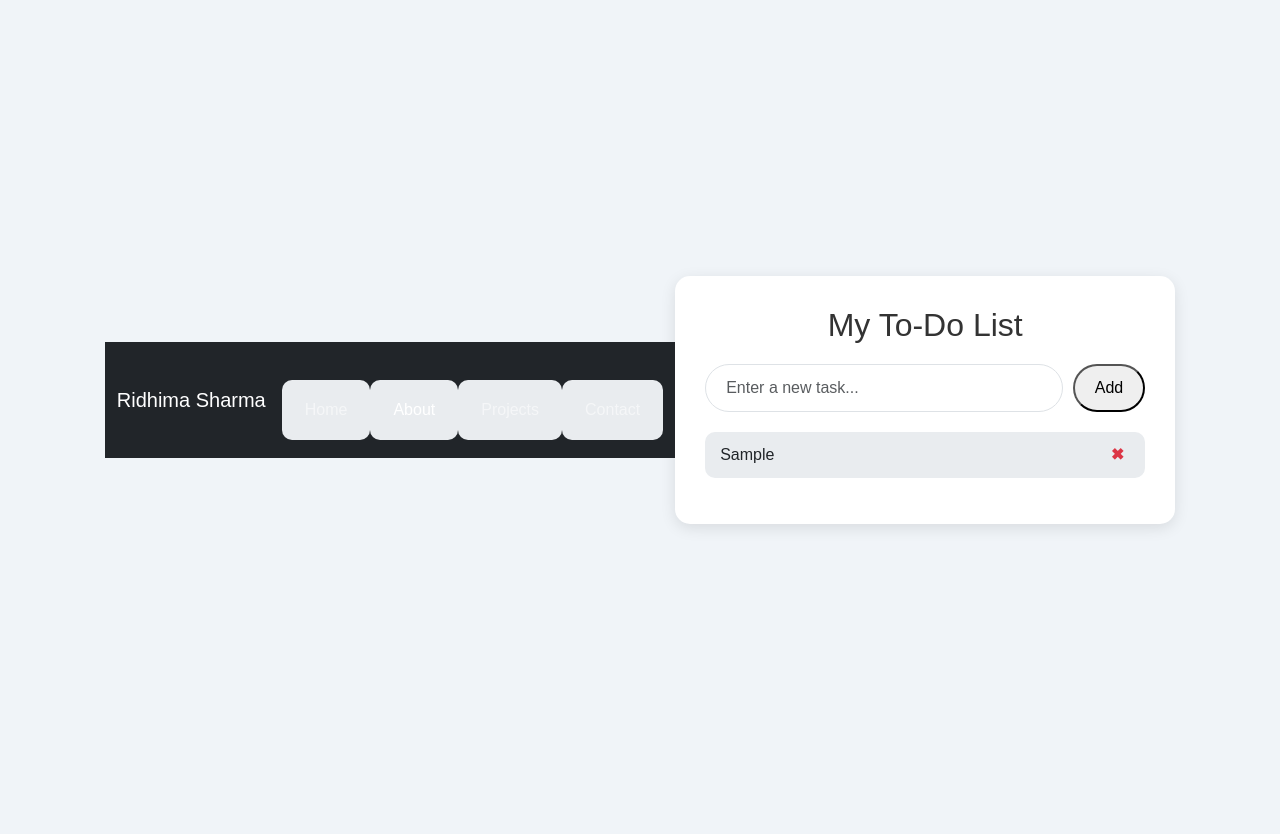
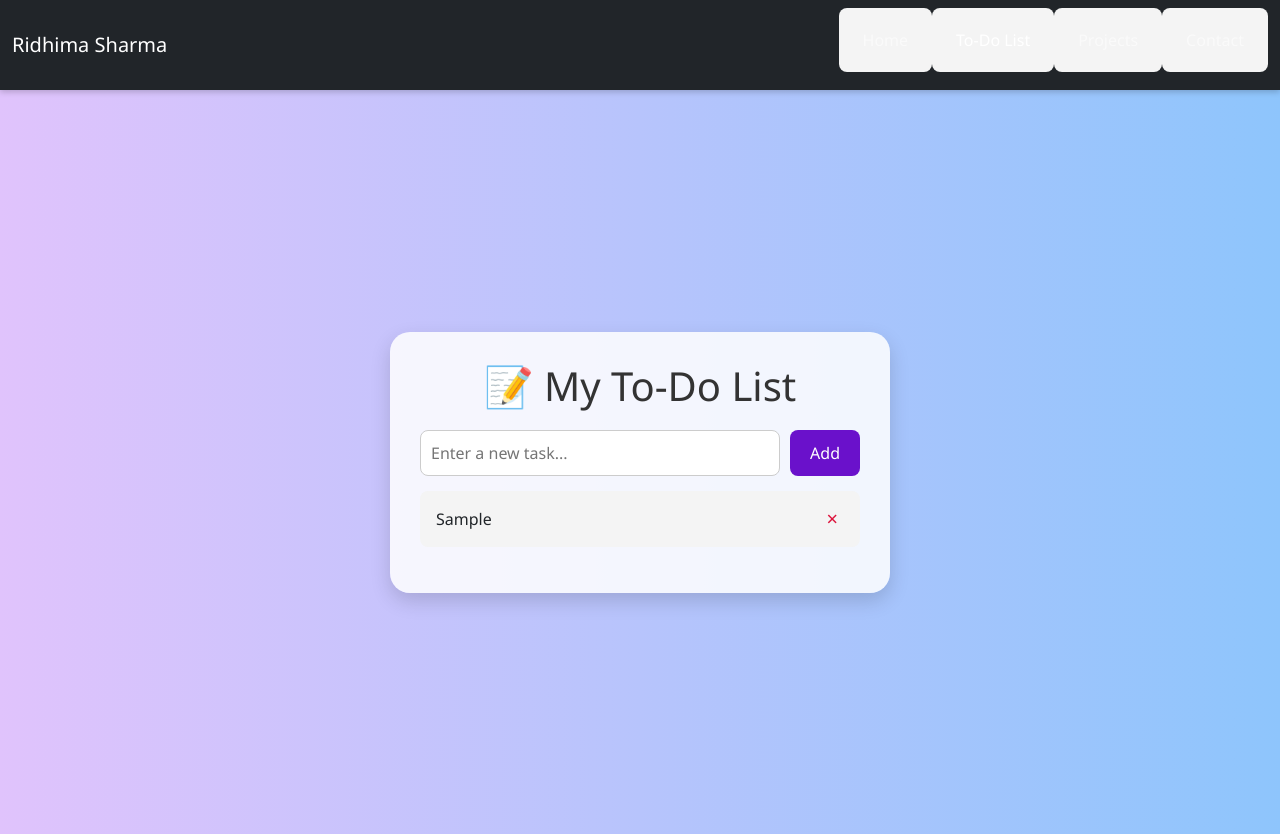
Before and after one commit to Ridhimaa0827/Alfido-Tech-Intern, a plain HTML site: page contactus.html in a window 1280 px wide. Both pictures are taken after typing "Sample" into the empty fields and a click on the button "Add". Before the commit the page ends 800 px from the top, so only its background shows below. Drawn offline with nearby package versions, Linux system fonts and the light colour scheme.

Commit message:
Update todo.html

```diff
--- a/contactus.html
+++ b/contactus.html
@@ -1,75 +1,98 @@
 <!DOCTYPE html>
 <html lang="en">
-
 <head>
   <meta charset="UTF-8" />
-    <meta name="viewport" content="width=device-width, initial-scale=1.0" />
-    <title>To-Do List App</title>
-    <link href="https://cdn.jsdelivr.net/npm/bootstrap@5.3.0/dist/css/bootstrap.min.css" rel="stylesheet" />
+  <meta name="viewport" content="width=device-width, initial-scale=1.0"/>
+  <title>To-Do List</title>
+  <link href="https://cdn.jsdelivr.net/npm/bootstrap@5.3.0/dist/css/bootstrap.min.css" rel="stylesheet"/>
   <style>
     body {
-            background: #f0f4f8;
-            font-family: 'Sagoe UI', sans-serif;
+      margin: 0;
+      font-family: 'Segoe UI', sans-serif;
+      background: linear-gradient(to right, #e0c3fc, #8ec5fc);
+    }
+
+    nav {
+      box-shadow: 0 2px 6px rgba(0, 0, 0, 0.2);
+    }
+
+    main {
+      height: calc(100vh - 56px);
       display: flex;
+      flex-direction: column;
       justify-content: center;
       align-items: center;
-            height: 100vh;
+      padding: 20px;
+      text-align: center;
+    }
+
+    h1 {
+      color: #333;
+      margin-bottom: 20px;
     }
 
     .todo-container {
-            background: #fff;
+      background: rgba(255, 255, 255, 0.85);
       padding: 30px;
-            border-radius: 15px;
-            box-shadow: 0 4px 15px rgba(0, 0, 0, 0.1);
+      border-radius: 20px;
+      box-shadow: 0 8px 20px rgba(0, 0, 0, 0.15);
       width: 100%;
       max-width: 500px;
     }
 
-        .todo-container h2 {
-            text-align: center;
-            margin-bottom: 20px;
-            color: #333;
+    .todo-input {
+      margin-bottom: 15px;
+      display: flex;
+      gap: 10px;
     }
 
-        #taskInput {
-            border-radius: 25px;
-            padding: 10px 20px;
+    .todo-input input {
+      flex: 1;
+      padding: 10px;
+      border-radius: 8px;
+      border: 1px solid #ccc;
     }
 
-        .btn-add {
-            margin-left: 10px;
-            border-radius: 25px;
+    .todo-input button {
       padding: 10px 20px;
+      border: none;
+      background: #6a11cb;
+      color: white;
+      border-radius: 8px;
+      cursor: pointer;
+      transition: 0.3s ease;
+    }
+
+    .todo-input button:hover {
+      background: #2575fc;
     }
 
     ul {
       list-style: none;
-            padding-left: 0;
-            margin-top: 20px;
+      padding: 0;
     }
 
     li {
-            background: #e9ecef;
-            margin: 10px 0;
-            padding: 10px 15px;
-            border-radius: 10px;
+      background: #f4f4f4;
+      padding: 12px 16px;
+      border-radius: 8px;
+      margin-bottom: 10px;
       display: flex;
       justify-content: space-between;
       align-items: center;
-            transition: all 0.3s ease;
     }
 
-        .remove-btn {
-            background: transparent;
+    .delete-btn {
+      background: none;
       border: none;
-            color: #dc3545;
-            font-weight: bold;
+      color: crimson;
+      font-size: 20px;
       cursor: pointer;
     }
   </style>
 </head>
+<body>
 
-<body>
   <nav class="navbar navbar-expand-lg navbar-dark bg-dark">
     <div class="container-fluid">
       <a class="navbar-brand" href="index.html">Ridhima Sharma</a>
@@ -79,41 +102,47 @@
       <div class="collapse navbar-collapse" id="navbarNav">
         <ul class="navbar-nav ms-auto">
           <li class="nav-item"><a class="nav-link" href="index.html">Home</a></li>
-          <li class="nav-item"><a class="nav-link active" href="index.html">About</a></li>
+          <li class="nav-item"><a class="nav-link active" href="todo.html">To-Do List</a></li>
           <li class="nav-item"><a class="nav-link" href="projects.html">Projects</a></li>
           <li class="nav-item"><a class="nav-link" href="contactus.html">Contact</a></li>
         </ul>
       </div>
     </div>
   </nav>
+
+  <main>
     <div class="todo-container">
-        <h2>My To-Do List</h2>
-        <div class="d-flex">
-            <input type="text" id="taskInput" class="form-control" placeholder="Enter a new task..." />
-            <button class="bt btn-primary btn-add" onclick="addTask()">Add</button>
+      <h1>📝 My To-Do List</h1>
+      <div class="todo-input">
+        <input type="text" id="taskInput" placeholder="Enter a new task..." />
+        <button onclick="addTask()">Add</button>
       </div>
       <ul id="taskList"></ul>
     </div>
+  </main>
+
   <script>
     function addTask() {
       const taskInput = document.getElementById("taskInput");
       const taskText = taskInput.value.trim();
+      if (taskText === "") return;
 
-            if (taskText === "") {
-                alert("Please enter a task!");
-                return;
-            }
+      const taskList = document.getElementById("taskList");
 
       const li = document.createElement("li");
-            li.innerHTML = `
-      ${taskText}
-      <button class="remove-btn" onclick="this.parentElement.remove()">✖</button>
-    `;
-            document.getElementById("taskList").appendChild(li);
+      li.textContent = taskText;
+
+      const deleteBtn = document.createElement("button");
+      deleteBtn.classList.add("delete-btn");
+      deleteBtn.innerHTML = "&times;";
+      deleteBtn.onclick = () => li.remove();
+
+      li.appendChild(deleteBtn);
+      taskList.appendChild(li);
+
       taskInput.value = "";
     }
   </script>
 
 </body>
-
 </html>
```
Lines whose indentation alone changed are shown as unchanged.
